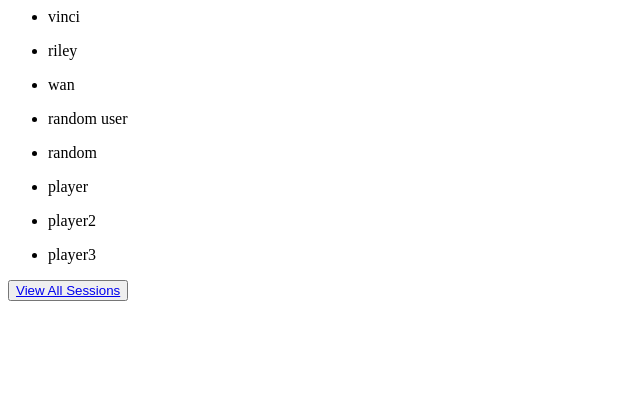
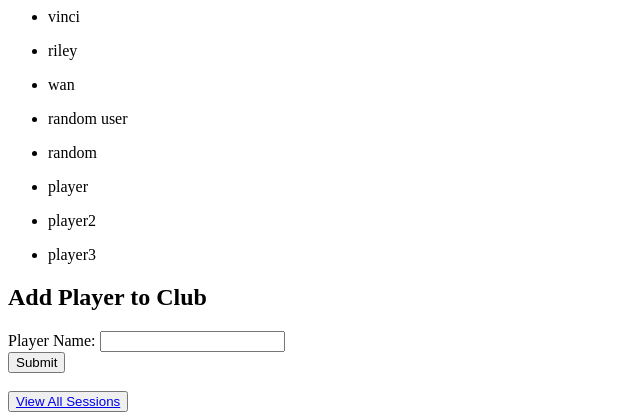
Before and after one commit to KevinL0206/badminton_fixture, a Django app: a page that uses badmintonfix/mainApp/templates/displayClubDetails.html in a window 1280 px wide. Shown: the part 493-913 px from the top of the page, without its empty margins (0-640 px from the left). Before the commit the page ends 794 px from the top, so only its background shows below. Run offline with Django 5.2, Linux system fonts and the light colour scheme; a user stored in the database is signed in; data comes from the database, SQL or seed files in the repository; both versions use the stored data as it was after the commit.

Commit message:
implement create new match, create new session

```diff
--- a/badmintonfix/mainApp/forms.py
+++ b/badmintonfix/mainApp/forms.py
@@ -1,7 +1,7 @@
 from django.contrib.auth.models import User
 from django import forms
 from django.core.exceptions import ValidationError
-from .models import club,match
+from .models import club,match,player,session
 
 class createClubForm(forms.ModelForm):
     class Meta:
@@ -13,3 +13,8 @@ class addScore(forms.ModelForm):
     class Meta:
         model = match
         fields = ('score',)
+
+class addPlayerForm(forms.ModelForm):
+    class Meta:
+        model = player
+        fields =('playerName',)
--- a/badmintonfix/mainApp/models.py
+++ b/badmintonfix/mainApp/models.py
@@ -43,7 +43,8 @@ class session(models.Model):
 
     class Meta:
         constraints = [
-            models.UniqueConstraint(fields=['sessionID', 'club'], name='unique_session')
+            models.UniqueConstraint(fields=['sessionID', 'club'], name='unique_session'),
+            models.UniqueConstraint(fields=['club', 'date'], name='unique_club_date'),
         ]
 
 
--- a/badmintonfix/mainApp/templates/displayClubDetails.html
+++ b/badmintonfix/mainApp/templates/displayClubDetails.html
@@ -18,6 +18,17 @@
 
     {% endfor %}
 
+    <h2>Add Player to Club</h2>
+
+    <form method="POST">
+        {% csrf_token %}
+        Player Name: {{form.playerName}} <br>
+        {{form.errors}}
+
+        <input type="submit" name="Add New PLayer">
+    </form>
+
+    <br>
     <button><a href="{% url 'displayAllSessions' username=user clubname=club%}">View All Sessions</a></button>
 
 </body>
--- a/badmintonfix/mainApp/templates/displayclubs.html
+++ b/badmintonfix/mainApp/templates/displayclubs.html
@@ -11,6 +11,7 @@
     <a href="{% url 'displayClubDetails' username=user clubname=club.clubName%}">{{club.clubName}} </a> <br>
     {% endfor %}
 
-
+    <br>
+    <button> <a href="{% url 'createClub' username=user %}">Create a Club</a></button>
 </body>
 </html>
--- a/badmintonfix/mainApp/templates/displaysession.html
+++ b/badmintonfix/mainApp/templates/displaysession.html
@@ -13,8 +13,11 @@
         <a href="{% url 'displayMatch' username=user clubname=club sessionid=session matchid=match.matchID %}">{{match}} </a> <br>
     {% endfor %}
 
+    <br>
+    <button><a href="{% url 'displayAllSessions' username=user clubname=club%}">View All Sessions</a></button>
+    <br>
 
-    <button><a href="{% url 'displayClubDetails' username=user clubname=club%}">View Club Details</a></button>
+    <button><a href="{% url 'createMatch' username=user clubname=club sessionid=session%}">Create New Match</a></button>
 
     {% if messages %}
         {% for message in messages%}
--- a/badmintonfix/mainApp/urls.py
+++ b/badmintonfix/mainApp/urls.py
@@ -2,11 +2,12 @@ from . import views
 from django.urls import path
 
 urlpatterns = [
-    path('createClub/',views.createClub,name='createClub'),
+    path('<str:username>/createClub/',views.createClub,name='createClub'),
     path('<str:username>/',views.displayClubs,name = 'displayClubs'),
     path('<str:username>/<str:clubname>/',views.displayClubDetails,name = 'displayClubDetails'),
     path('<str:username>/<str:clubname>/<int:sessionid>',views.displaySession,name = 'displaysession'),
     path('<str:username>/<str:clubname>/<int:sessionid>/<int:matchid>',views.displayMatch,name = 'displayMatch'),
-    path('<str:user>/<str:clubname>/<int:sessionID>/createMatch',views.createMatch,name='createMatch'),
-    path('<str:username>/<str:clubname>/allSessions',views.displayAllSessions,name = 'displayAllSessions')
+    path('<str:username>/<str:clubname>/<int:sessionid>/createMatch',views.createMatch,name='createMatch'),
+    path('<str:username>/<str:clubname>/allSessions',views.displayAllSessions,name = 'displayAllSessions'),
+    path('<str:username>/<str:clubname>/createSession',views.createSession,name='createSession'),
 ]
--- a/badmintonfix/mainApp/views.py
+++ b/badmintonfix/mainApp/views.py
@@ -2,14 +2,14 @@ from django.shortcuts import render,redirect
 from .models import club,player,match,session
 from django.contrib.auth.models import User
 from django.contrib.auth.decorators import login_required
-from .forms import createClubForm,addScore
+from .forms import createClubForm,addScore,addPlayerForm
 from django.contrib import messages
 from django.utils import timezone
 from .functions import calcGameElo
 # Create your views here.
 
 @login_required
-def createClub(request):
+def createClub(request,username):
     form = createClubForm()
     context = {'form': form}
 
@@ -47,7 +47,24 @@ def displayClubDetails(request,username,clubname):
 
     playerNames = [p.playerName for p in players]
 
+    form = addPlayerForm()
+
+    if request.method == "POST":
+        form = addPlayerForm(request.POST)
+
+        if form.is_valid():
+            playername = form.cleaned_data['playerName']
+            newPlayerInstance = player.objects.create(
+                playerName = playername,
+                club = clubInstance
+            )
+            return redirect('displayClubDetails', username=username, clubname=clubname)
+        else:
+            messages.success(request, form.errors)
+            messages.success(request, 'Failed to Add Player')
+
     context = {
+        'form':form,
         'club':clubname,
         'players':playerNames,
         'user': currentUser
@@ -81,7 +98,6 @@ def displaySession(request,username,clubname,sessionid):
         'session':sessionid
     }
     return render(request,'displaysession.html',context)
-
 
 def displayMatch(request,username,clubname,sessionid,matchid):
     matchInstance = match.objects.get(matchID=matchid)
@@ -165,15 +181,15 @@ def displayMatch(request,username,clubname,sessionid,matchid):
     return render(request,"displayMatch.html",context)
 
 @login_required
-def createMatch(request,user,clubname,sessionID):
-    organiserInstance = User.objects.get(username=user)
+def createMatch(request,username,clubname,sessionid):
+    organiserInstance = User.objects.get(username=username)
     clubInstance = club.objects.get(clubName = clubname, clubOrganiser = organiserInstance)
-    sessionInstance = session.objects.get(sessionID=sessionID, club = clubInstance)
+    sessionInstance = session.objects.get(sessionID=sessionid, club = clubInstance)
     freePlayers = list(sessionInstance.players.filter(inGameFlag = False).order_by('elo'))
     print(freePlayers)
     if len(freePlayers) <4:
         messages.success(request, 'Not Enough Players')
-        return redirect('displaysession',username = user,clubname = clubname,sessionid = sessionID)
+        return redirect('displaysession',username = username,clubname = clubname,sessionid = sessionid)
     else:
         matchPlayers = []
         for _ in range(4):
@@ -191,4 +207,19 @@ def createMatch(request,user,clubname,sessionID):
         newMatchInstance.team1.add(matchPlayers[0],matchPlayers[3])
         newMatchInstance.team2.add(matchPlayers[1],matchPlayers[2])
 
-        return redirect('displayMatch',username=user,clubname = clubname, sessionid = sessionID,matchid = newMatchInstance.matchID)
+        return redirect('displayMatch',username=username,clubname = clubname, sessionid = sessionid,matchid = newMatchInstance.matchID)
+
+@login_required
+def createSession(request,username,clubname):
+    userInstance = User.objects.get(username=username)
+    clubInstance = club.objects.get(clubName = clubname, clubOrganiser = userInstance)
+    date = timezone.now().date()
+
+    if session.objects.filter(club = clubInstance,date=date):
+        messages.success(request,'Session Already Exists')
+    else:
+        newSessionInstance = session.objects.create(
+            club = clubInstance,
+        )
+
+    return redirect('displayAllSessions', username=username, clubname=clubname)
```
Also changed, not shown: badmintonfix/mainApp/templates/displayAllSessions.html (+10 -0 lines), badmintonfix/db.sqlite3.
